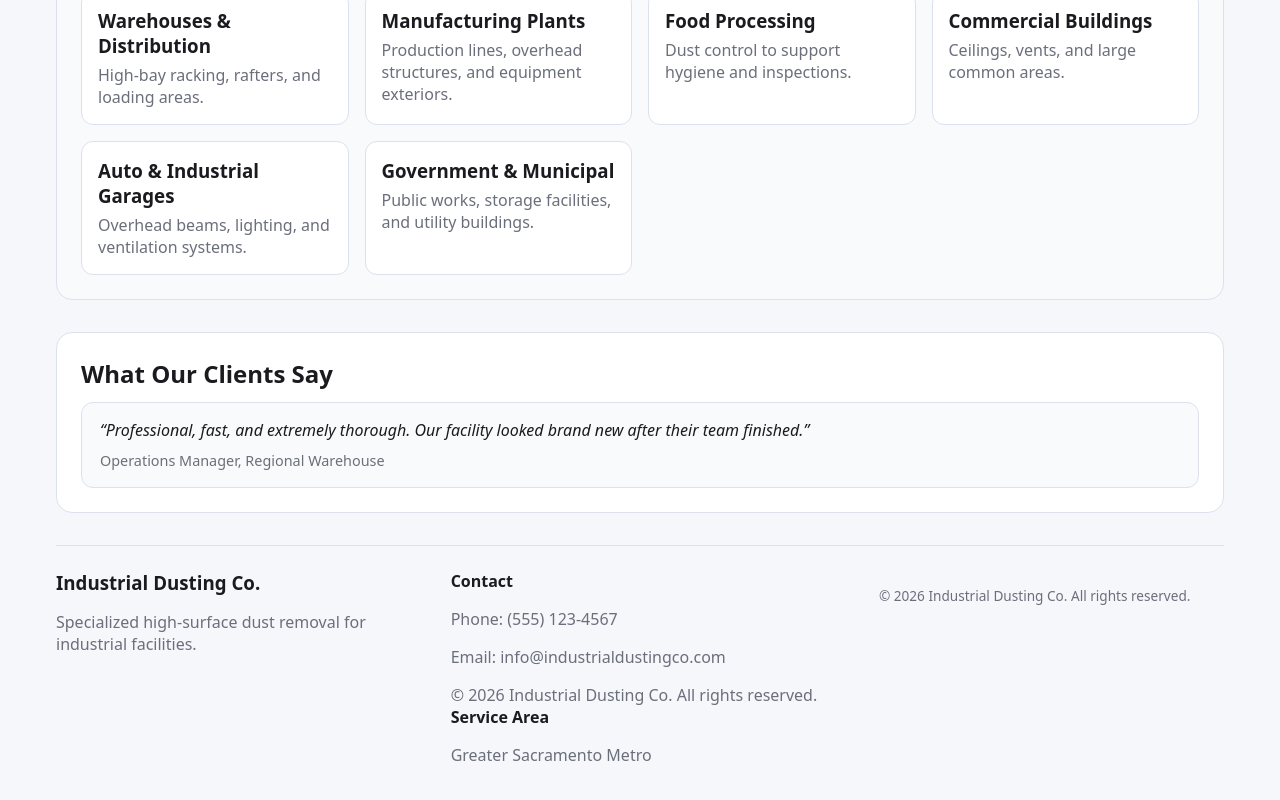
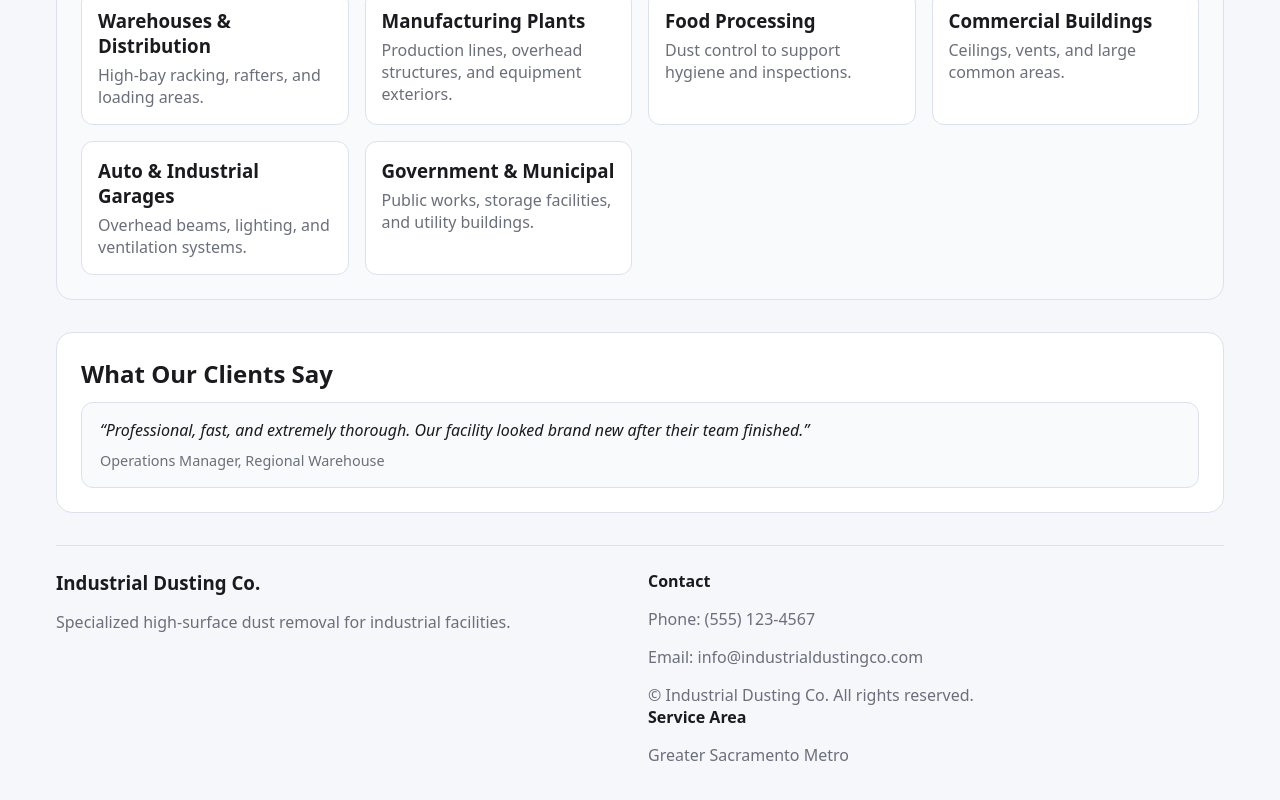
Before and after one commit to keating916/ryan-dusting, a Next.js app: page / in a window 1280 px wide. Shown: the part 1865-2665 px from the top of the page. Built offline with nearby package versions, Linux system fonts and the light colour scheme.

Commit message:
date ...

```diff
--- a/app/page.tsx
+++ b/app/page.tsx
@@ -1,10 +1,7 @@
 import Image from "next/image";
 import { cacheLife } from 'next/cache'
 
-import { useState, useEffect } from "react";
-
-export default function Home() {
-  const [currentYear, setCurrentYear] = useState<number | null>(null);
+export default async function Home() {
 
   async function getCurrentYear() {
     'use cache'
@@ -12,9 +9,6 @@ export default function Home() {
     return new Date().getFullYear();
   }
 
-  useEffect(() => {
-    getCurrentYear().then(setCurrentYear);
-  }, []);
 
   return (
     <div className="page">
@@ -204,16 +198,13 @@ export default function Home() {
             <h4>Contact</h4>
             <p>Phone: (555) 123‑4567</p>
             <p>Email: info@industrialdustingco.com</p>
-          © {currentYear || "Loading..."} Industrial Dusting Co. All rights reserved.
+          © {getCurrentYear} Industrial Dusting Co. All rights reserved.
             <div>
               <h4>Service Area</h4>
               <p>Greater Sacramento Metro </p>
             </div>
 
         </div>
-        <p className="footer-bottom">
-          © {currentYear || "Loading..."} Industrial Dusting Co. All rights reserved.
-        </p>
         </div>
       </footer>
     </div>
```
